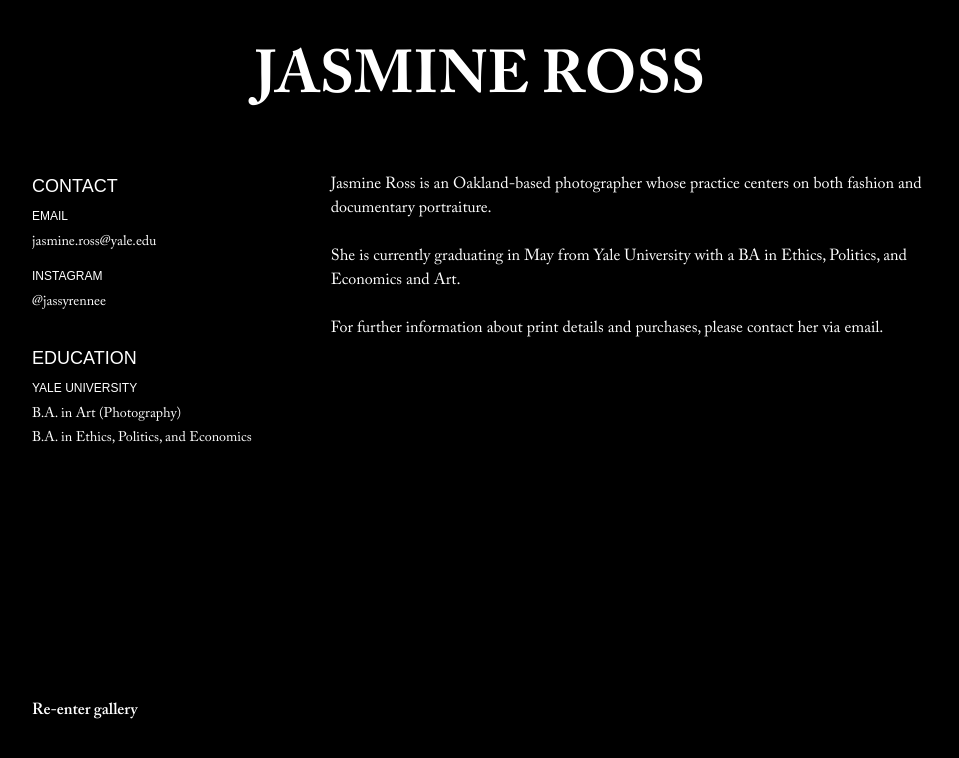
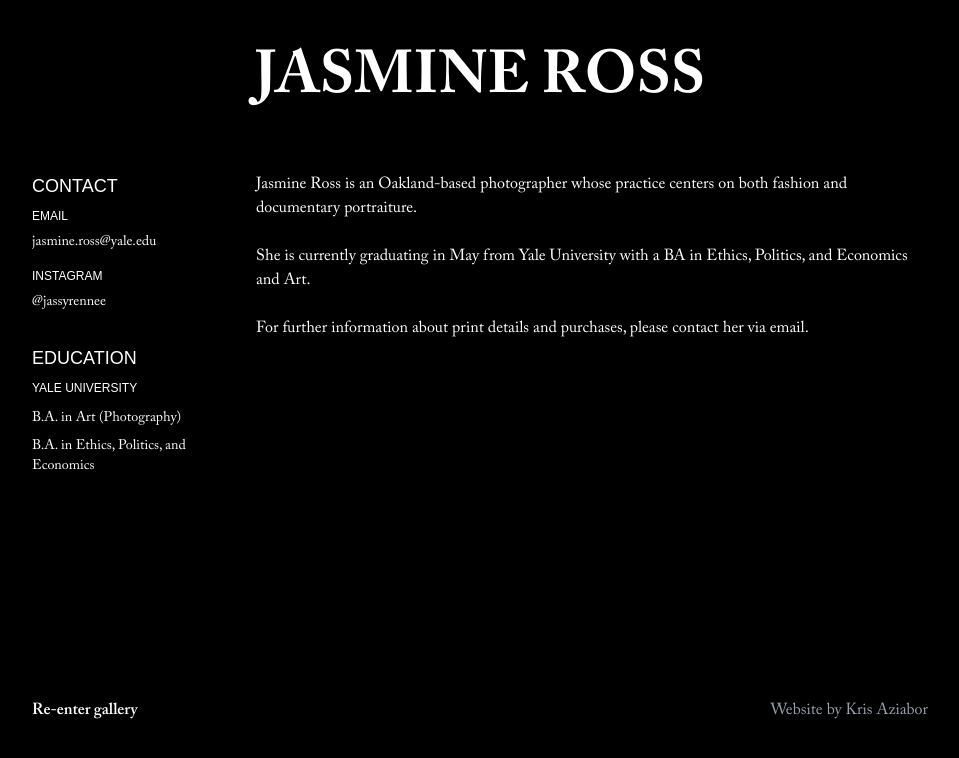
Before and after one commit to krisaziabor/jasmine-ross, a Next.js app in the folder web/: page /information in a window 1280 px wide. Shown: the top 758 px of the page, without its empty margins (160-1119 px from the left). Built offline with nearby package versions, Linux system fonts and the light colour scheme; a web font is replaced by a local one.

Commit message:
corrected spacing on aqui and added my name on info page

```diff
--- a/web/src/app/(content)/information/page.tsx
+++ b/web/src/app/(content)/information/page.tsx
@@ -23,7 +23,7 @@ export default function Information() {
               {/* Content Container - Constrains width and centers columns */}
               <div className="flex flex-col md:flex-row max-w-4xl w-full justify-center pb-8 md:h-full">
                 {/* Left Column - Contact Information */}
-                <div className="md:w-1/3 lg:w-1/3 md:pr-6 lg:pr-8 mb-8 md:mb-0 flex items-stretch h-auto md:h-[calc(100vh-250px)] order-2 md:order-1">
+                <div className="md:w-1/4 lg:w-1/4 md:pr-6 lg:pr-8 mb-8 md:mb-0 flex items-stretch h-auto md:h-[calc(100vh-250px)] order-2 md:order-1">
                   <div className="flex flex-col justify-between w-full h-full">
                     <div className="space-y-8 flex-grow overflow-y-auto pr-2">
                       {/* CONTACT Section */}
@@ -69,10 +69,10 @@ export default function Information() {
                         </h2>
                         <div className="space-y-4">
                           <div>
-                            <h3 className="font-[family-name:var(--font-medium-right-grotesk)] text-xs mb-2">
+                            <h3 className="font-[family-name:var(--font-medium-right-grotesk)] text-xs mb-3">
                               YALE UNIVERSITY
                             </h3>
-                            <div className="font-[family-name:var(--font-caslon)] text-sm mb-1">
+                            <div className="font-[family-name:var(--font-caslon)] text-sm mb-2">
                               B.A. in Art (Photography)
                             </div>
                             <div className="font-[family-name:var(--font-caslon)] text-sm">
@@ -96,7 +96,7 @@ export default function Information() {
                 </div>
 
                 {/* Right Column - Artist Statement */}
-                <div className="md:w-2/3 lg:w-2/3 flex items-stretch h-auto md:h-[calc(100vh-250px)] order-1 md:order-2 mb-12 md:mb-0">
+                <div className="md:w-3/4 lg:w-3/4 flex items-stretch h-auto md:h-[calc(100vh-250px)] order-1 md:order-2 mb-12 md:mb-0">
                   <div className="font-[family-name:var(--font-caslon)] space-y-6 flex flex-col w-full">
                     {/* <h2 className="font-[family-name:var(--font-medium-right-grotesk)] text-lg mb-3">
                   ARTIST STATEMENT
@@ -115,17 +115,42 @@ export default function Information() {
                       further information about print details and purchases,
                       please contact her via email.
                     </p>
+
+                    {/* Website Credit - right aligned, desktop only */}
+                    <div className="text-gray-400 mt-auto text-right hidden md:block font-[family-name:var(--font-caslon)]">
+                      Website by{" "}
+                      <a
+                        href="https://krisaziabor.com"
+                        target="_blank"
+                        rel="noopener noreferrer"
+                        className="hover:font-[family-name:var(--font-italic-caslon)]"
+                      >
+                        Kris Aziabor
+                      </a>
+                    </div>
                   </div>
                 </div>
 
                 {/* Mobile Re-enter Gallery Link (bottom position) */}
-                <div className="md:hidden w-full mt-10 order-3">
+                <div className="md:hidden w-full mt-10 order-3 flex flex-col space-y-4">
                   <Link
                     href="/"
                     className="font-[family-name:var(--font-semibold-caslon)] hover:font-[family-name:var(--font-semibold-italic-caslon)]"
                   >
                     Re-enter gallery
                   </Link>
+
+                  {/* Website Credit for mobile - below re-enter gallery */}
+                  <div className="text-gray-400 font-[family-name:var(--font-caslon)]">
+                    Website by{" "}
+                    <a
+                      href="https://krisaziabor.com"
+                      target="_blank"
+                      rel="noopener noreferrer"
+                    >
+                      Kris Aziabor
+                    </a>
+                  </div>
                 </div>
               </div>
             </div>
--- a/web/src/app/(content)/writing/photojournalism/aqui-a-pesar-de-las-iguanas/page.tsx
+++ b/web/src/app/(content)/writing/photojournalism/aqui-a-pesar-de-las-iguanas/page.tsx
@@ -59,10 +59,7 @@ export default function AquiAPesarDeLasIguanas() {
         living for local residents, this piece endeavors to highlight the
         resilience and resistance of the Puerto Rican people, while calling
         attention to legacies of colonialism, gentrification, and economic
-        exploitation.
-      </p>
-      <p className="font-[family-name:var(--font-caslon)] text-base sm:text-lg md:text-xl lg:text-2xl mt-6 md:mt-6">
-        Note: This is not to say that I am exempt from the problem, as I was a
+        exploitation. Note: This is not to say that I am exempt from the problem, as I was a
         tourist during my trip, but to acknowledge my position within this
         dynamic, and think about the nuances of privilege, travel, and
         responsibility, while simultaneously calling the viewer to consider
```
